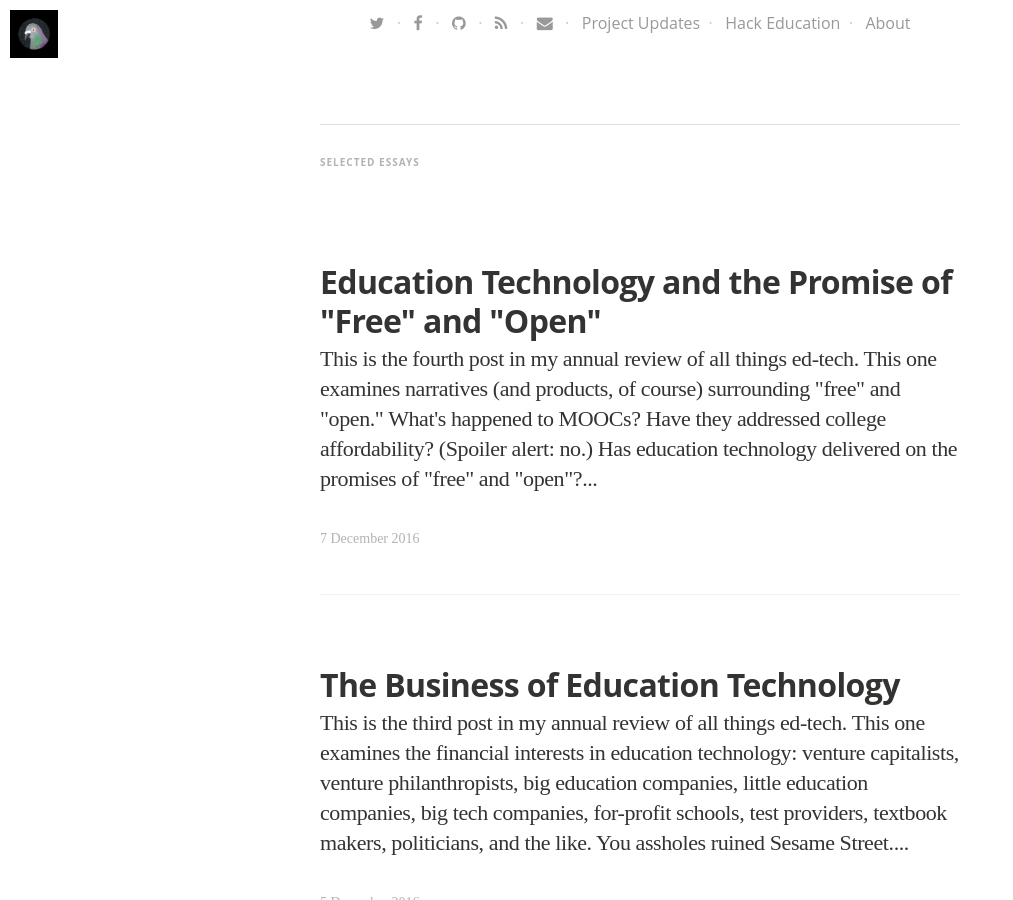
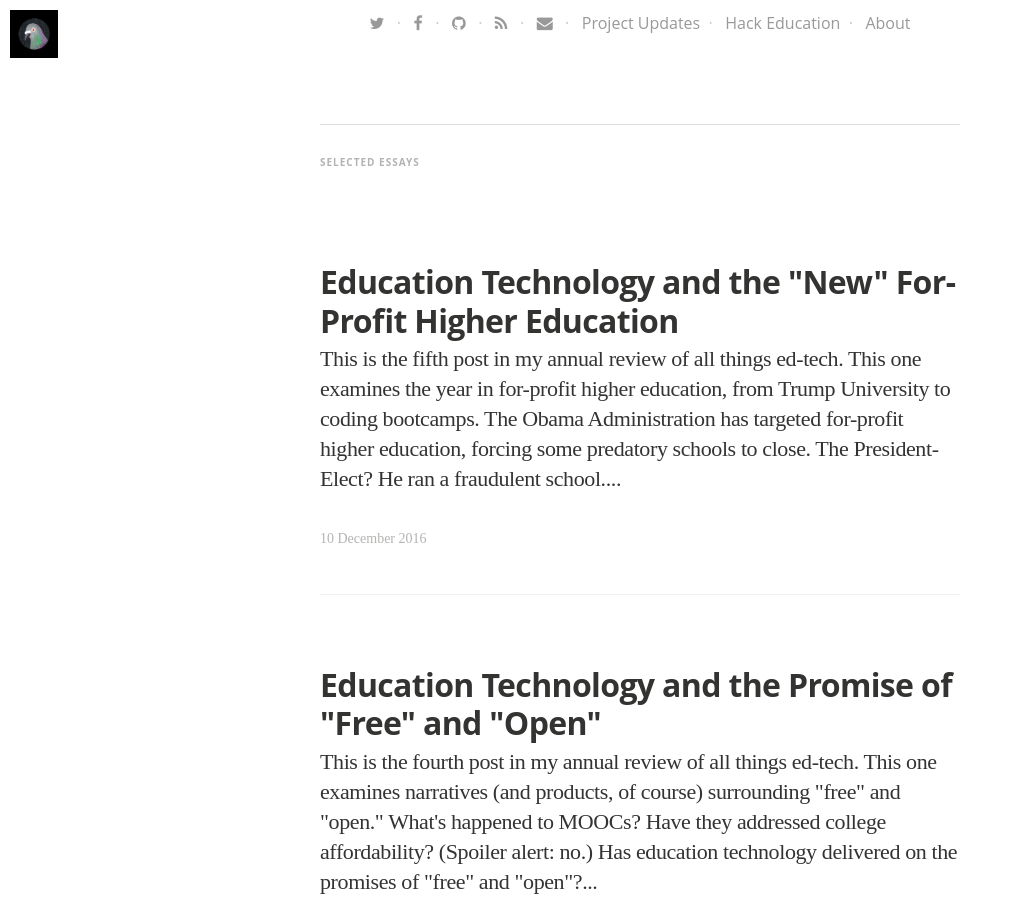
Before and after one commit to HackEducation/Writing, a Jekyll site: the page built from index.html, in a window 1280 px wide and 900 px high, scrolled down 677 px. Shown: the whole window, without its empty margins (0-1013 px from the left). Built offline with Jekyll 4.4.1, drawn with Linux system fonts in a browser that asks for light colours; nearby versions of some CDN libraries; some web fonts are replaced; some of the changed text lies outside the part shown.

Commit message:
update index

```diff
--- a/index.html
+++ b/index.html
@@ -6,6 +6,23 @@ layout: default
 
 <h5 class="index-headline featured"><span>Selected Essays</span></h5>
 
+
+    <div class="container featured">
+
+        <article class="post" itemscope itemtype="http://schema.org/BlogPosting" role="article">
+          <div class="article-item">
+            <header class="post-header">
+              <h2 class="post-title" itemprop="name"><a href="http://hackeducation.com/2016/12/10/top-ed-tech-trends-for-profits" itemprop="url">Education Technology and the "New" For-Profit Higher Education</a></h2>
+            </header>
+            <section class="post-excerpt" itemprop="description">
+              <p>This is the fifth post in my annual review of all things ed-tech. This one examines the year in for-profit higher education, from Trump University to coding bootcamps. The Obama Administration has targeted for-profit higher education, forcing some predatory schools to close. The President-Elect? He ran a fraudulent school....</p>
+            </section>
+            <div class="post-meta">
+              <time datetime="10 December 2016">10 December 2016</time>
+  <!--            <span class="post-tags-set">on <span class="post-tag-">, <a href="/tag/"></a></span></span>-->
+            </div>
+          <div>
+        </article>
 
     <div class="container featured">
 
@@ -226,29 +243,6 @@ layout: default
             </section>
             <div class="post-meta">
               <time datetime="14 December 2015">14 December 2015</time>
-  <!--            <span class="post-tags-set">on <span class="post-tag-">, <a href="/tag/"></a></span></span>-->
-            </div>
-          <div>
-        </article>
-
-    </div>
-
-
-
-<h5 class="index-headline featured"><span></span></h5>
-
-    <div class="container featured">
-
-        <article class="post" itemscope itemtype="http://schema.org/BlogPosting" role="article">
-          <div class="article-item">
-            <header class="post-header">
-              <h2 class="post-title" itemprop="name"><a href="http://hackeducation.com/2015/12/12/trends-for-profits" itemprop="url">Top Ed-Tech Trends of 2015: The Collapse of For-Profit Higher Education (Or Not)</a></h2>
-            </header>
-            <section class="post-excerpt" itemprop="description">
-              <p>This the fifth article in my annual review of all things ed-tech. There were a lot of signals this year that the for-profit higher education industry was "deflating." But there were a lot of indications as well that it might just be that (ed-tech) investment is going elsewhere....</p>
-            </section>
-            <div class="post-meta">
-              <time datetime="12 December 2015">12 December 2015</time>
   <!--            <span class="post-tags-set">on <span class="post-tag-">, <a href="/tag/"></a></span></span>-->
             </div>
           <div>
```
